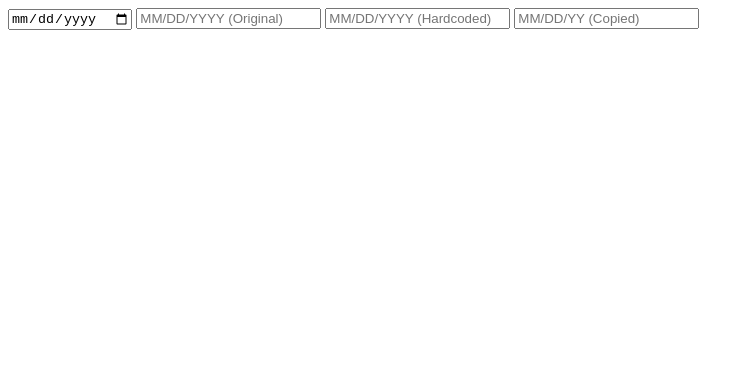
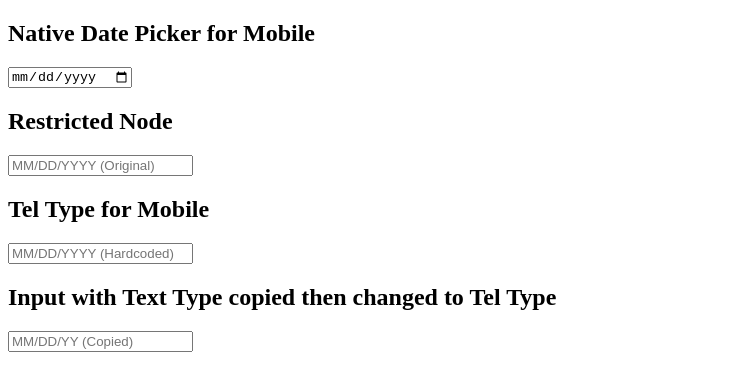
Before and after one commit to cuadra/dateformatter, a website built with Parcel: page index.html in a window 1280 px wide. Shown: the whole page, without its empty margins (0-754 px from the left). Built offline with nearby package versions, Linux system fonts and the light colour scheme.

Commit message:
headers for discussion

```diff
--- a/index.html
+++ b/index.html
@@ -9,10 +9,13 @@
 </head>
 
 <body>
+    <h2>Native Date Picker for Mobile</h2>
     <input type="date" id="date" placeholder="MM/DD/YYYY (Date Type)">
-
+    <h2>Restricted Node</h2>
     <input type="text" id="dob" maxlength="10" placeholder="MM/DD/YYYY (Original)">
+    <h2>Tel Type for Mobile</h2>
     <input type="tel" id="dob2" maxlength="10" placeholder="MM/DD/YYYY (Hardcoded)">
+    <h2>Input with Text Type copied then changed to Tel Type</h2>
 
 
     <script src="./index.js"></script>
```
